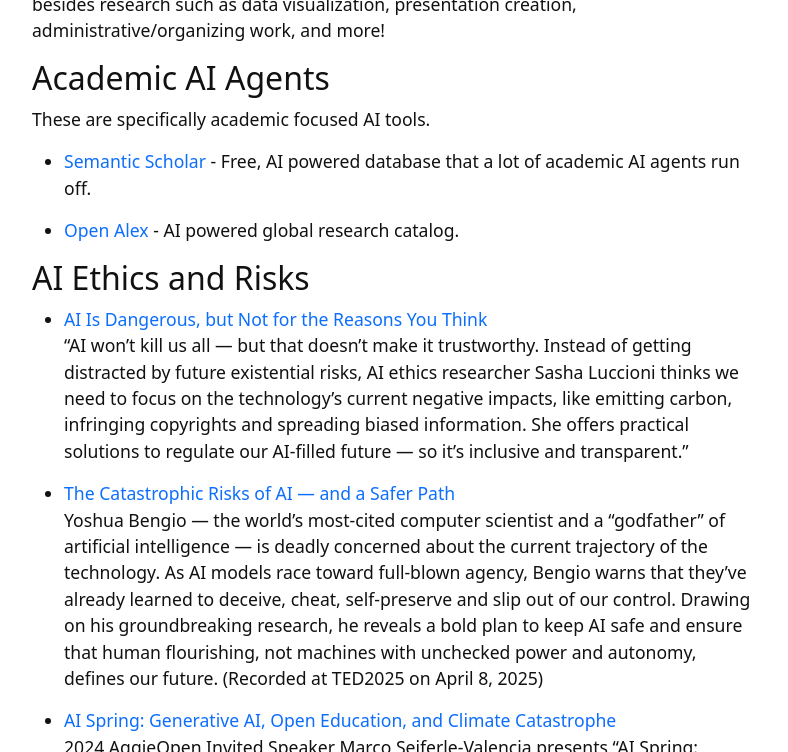
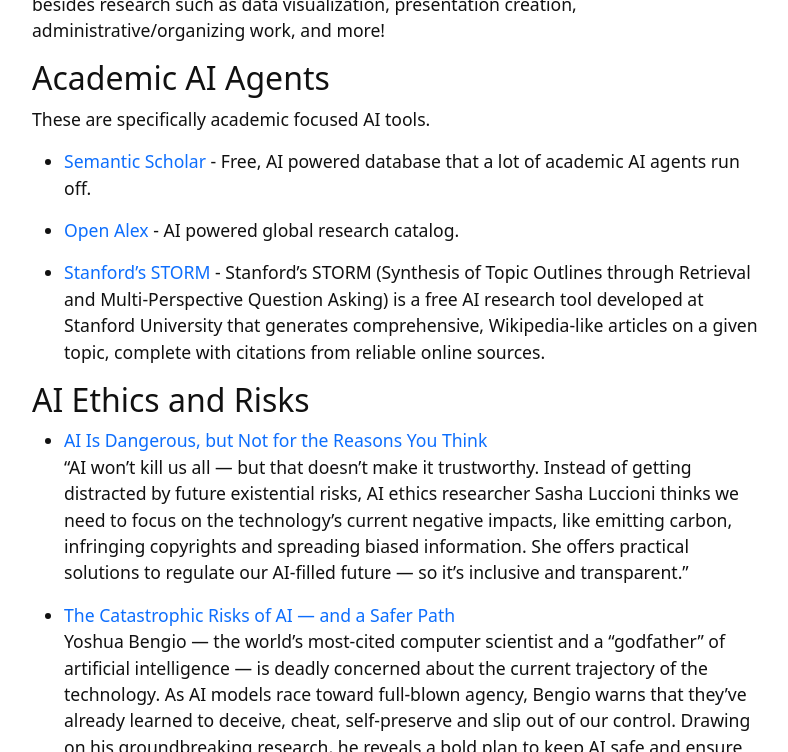
Before and after one commit to marcosvdotcom/Fall25_AI, a Jekyll site: the page built from content/4-resources.md, in a window 1280 px wide and 900 px high, scrolled down 708 px, cut to the strip 0-752 px from the top of the window. Shown: the whole strip, without its empty margins (245-1033 px from the left). Built offline with Jekyll 4.4.1, drawn with Linux system fonts in a browser that asks for light colours.

Commit message:
added storm

```diff
--- a/content/4-resources.md
+++ b/content/4-resources.md
@@ -27,6 +27,8 @@ These are specifically academic focused AI tools.
 - [Semantic Scholar](https://www.semanticscholar.org/) - Free, AI powered database that a lot of academic AI agents run off.
 
 - [Open Alex](https://openalex.org/) - AI powered global research catalog.
+
+- [Stanford's STORM](https://storm.genie.stanford.edu/) - Stanford's STORM (Synthesis of Topic Outlines through Retrieval and Multi-Perspective Question Asking) is a free AI research tool developed at Stanford University that generates comprehensive, Wikipedia-like articles on a given topic, complete with citations from reliable online sources.
 
 
 ## AI Ethics and Risks
```
